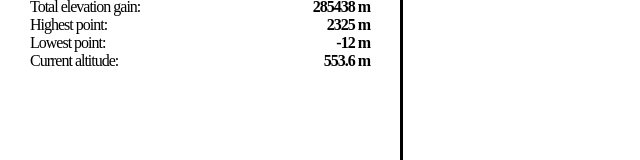
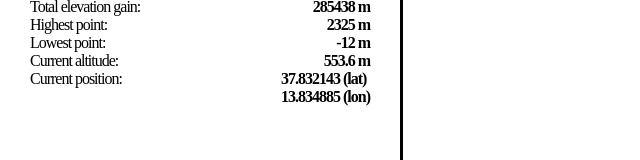
Before and after one commit to filippoelgorni/4khd-web, a React (Create React App) app: page / in a window 1280 px wide. Shown: the part 454-614 px from the top of the page, without its empty margins (0-640 px from the left). Built offline with nearby package versions, Linux system fonts and the light colour scheme; a web font is replaced by a local one.

Commit message:
manifesto

```diff
--- a/src/components/App.tsx
+++ b/src/components/App.tsx
@@ -158,22 +158,42 @@ function App() {
                 </div>
               )}
             </div>
-            {/* <div style={{ paddingTop: 30 }}>
-              {`MI CHIAMO IGOR COLOMBO E STO PER COMINCIARE UN VIAGGIO INSENSATO.\n
-             PEDALERÒ OGNI GIORNO PER RAGGIUNGERE NUOVE COORDINATE…LATITUDINI E LONGITUDINI. NO LIMITE E NO DIREZIONE. \n
-             IL MIO UNICO OBIETTIVO È SPINGERE, E SPINGERÒ FINO A QUANDO LA STANCHEZZA NON MI INTORPIDIRÀ LE DITA DEI PIEDI. MI TRASCINERÒ CICLABILE DOPO CICLABILE E POTRETE SEGUIRMI IN QUESTO GESTO….CORRERE CON ME…VIRTUALMENTE\n
-             LO SO, IL MIO ASPETTO MI CONTRADDICE. MA SPERO CHE IL MIO VIAGGIO SARÀ UN ESEMPIO DEL CONTRARIO: VOGLIO CHE CON ME LIBERIATE IL CICLISMO DELLA CHADNESS CHE LO PERSEGUITA…DA TANTI ANNI E IN TANTI KILOMETRI HO INCONTRATO BIKERS TALENTUOSI MA TROPPO PIENI DI SE. UN NUOVO CYCLING È:NO CHA\n
-             NO TUTINA\n
-             NO FOTO CON LA MARCIA PIÙ ALTA\n
-             NO STRAVA BRAGGING\n
-             NO SFIDE SE NON CON ME STESSO\n
-             NO CHAD \n
-             NO TUTINA\n
-             LONG DISTANCE MULTI-RYTHM\n
-             VOGLIO SOLO SENTIRE SENTIRE IL VENTO CHE GONFIA LA MIA MAGLIA…SE MI RALLENTA VORRÀ DIRE CHE DOVRÒ PEDALARE PIÙ FORTE…`
-                .toString()
-                .toLocaleLowerCase()}
-            </div> */}
+            <div
+              style={{
+                display: "flex",
+                flexDirection: "row",
+                justifyContent: "space-between",
+              }}
+            >
+              <div>Current position: </div>
+              {dataset.length && (
+                <div style={{ display: "flex", flexDirection: "column" }}>
+                  <div style={{ fontWeight: 700 }}>
+                    {`${dataset[dataset.length - 1].latitude} (lat)`}
+                  </div>
+                  <div style={{ fontWeight: 700 }}>
+                    {`${dataset[dataset.length - 1].longitude} (lon)`}
+                  </div>
+                </div>
+              )}
+            </div>
+            <div
+              style={{
+                paddingTop: 60,
+                display: "flex",
+                flexDirection: "row",
+                justifyContent: "center",
+                width: "100%",
+              }}
+            >
+              <a style={{ width: "inherit" }} href="./../assets/manifesto.jpg">
+                <img
+                  style={{ width: "inherit" }}
+                  src="./../assets/manifesto.jpg"
+                  alt="manifesto"
+                />
+              </a>
+            </div>
           </div>
         </div>
       </div>
```
Also changed, not shown: public/assets/manifesto.jpg (added).
